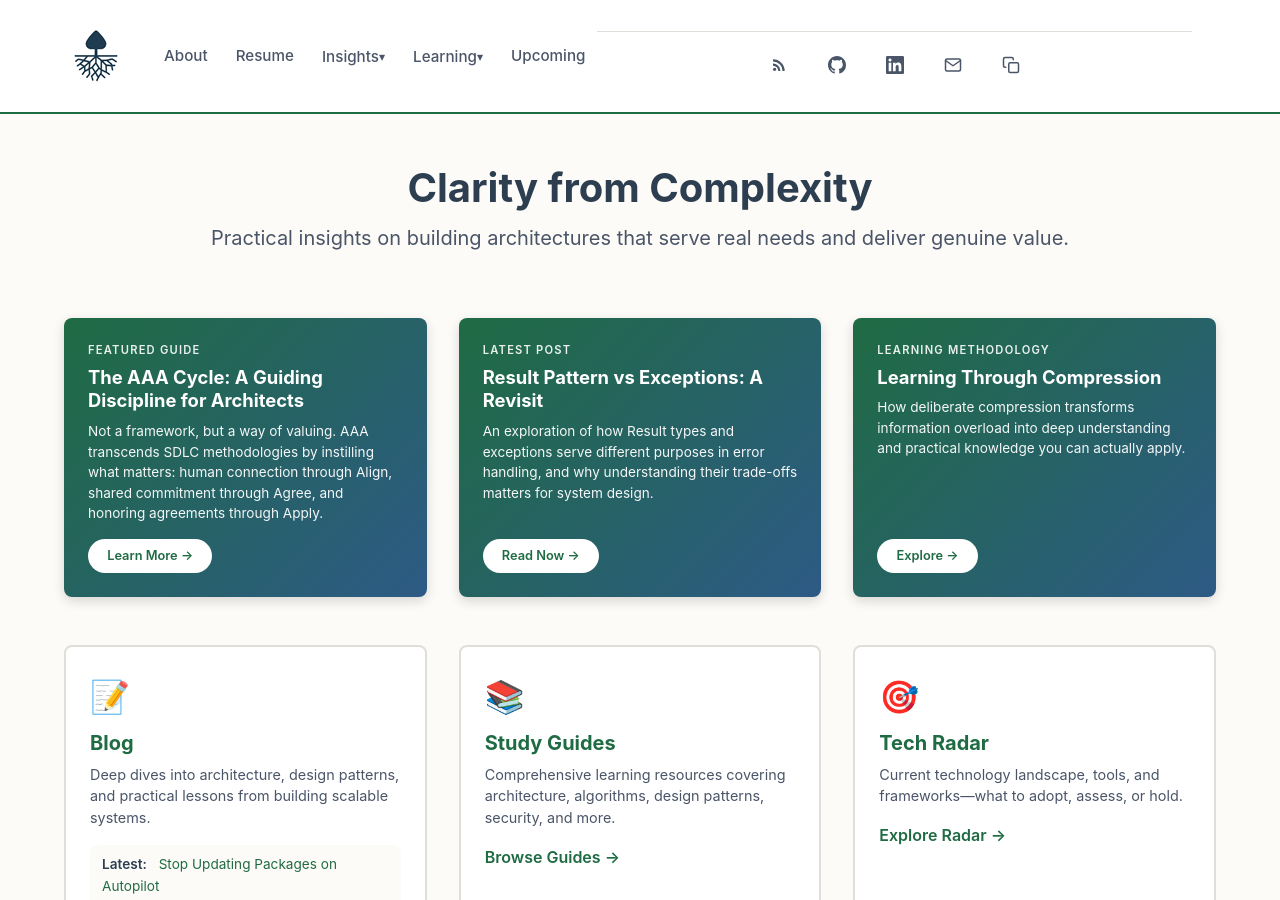
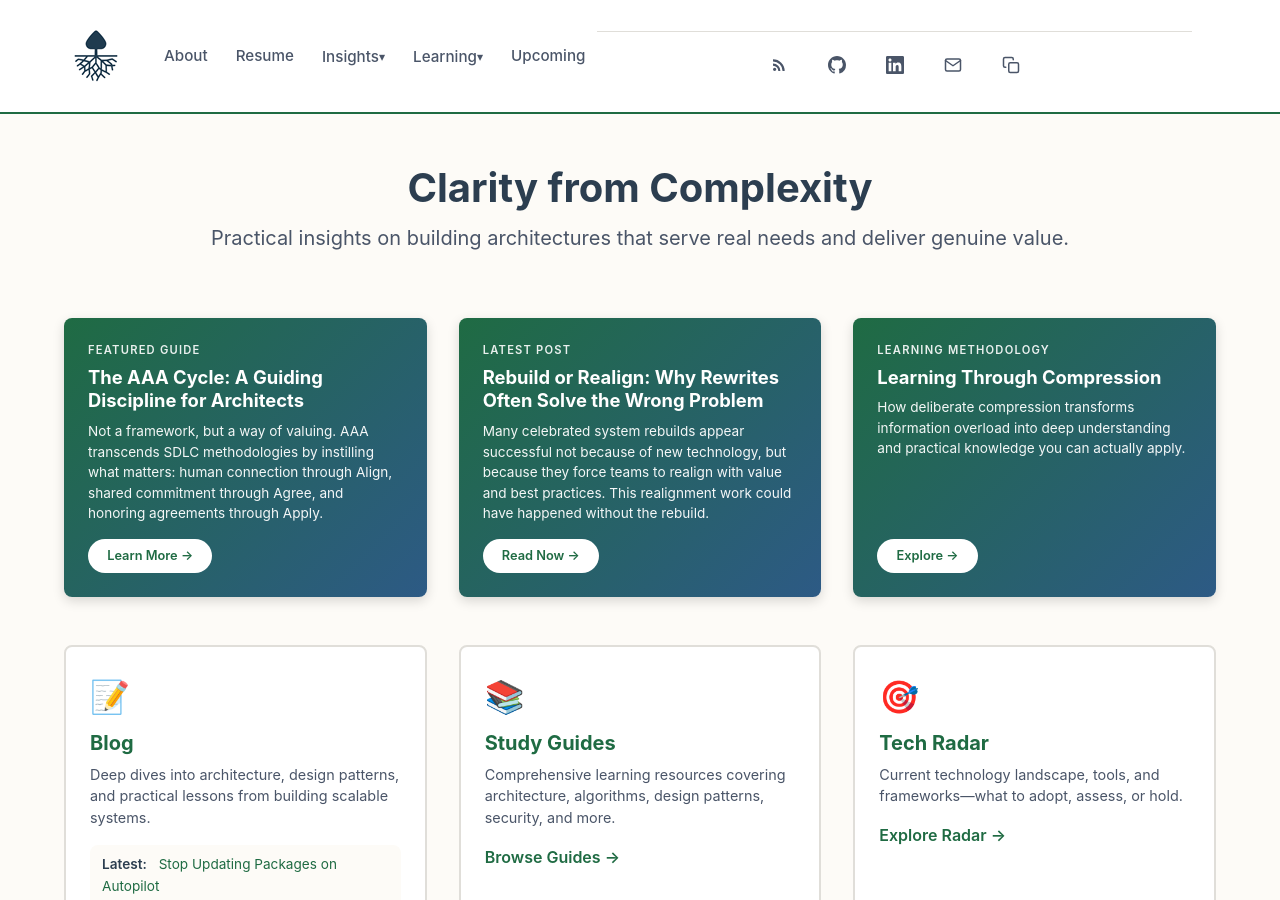
Before and after one commit to stevenstuartm/stevenstuartm.github.io, a Jekyll site: the page built from index.md, in a window 1280 px wide and 900 px high. Built offline with Jekyll 4.4.1, drawn with Linux system fonts in a browser that asks for light colours.

Commit message:
updating latest post card

```diff
--- a/index.md
+++ b/index.md
@@ -12,10 +12,10 @@ featured_items:
     url: "/study-guides/sdlc/aaa-cycle.html"
 
   - label: "Latest Post"
-    title: "Result Pattern vs Exceptions: A Revisit"
-    description: "An exploration of how Result types and exceptions serve different purposes in error handling, and why understanding their trade-offs matters for system design."
+    title: "Rebuild or Realign: Why Rewrites Often Solve the Wrong Problem"
+    description: "Many celebrated system rebuilds appear successful not because of new technology, but because they force teams to realign with value and best practices. This realignment work could have happened without the rebuild."
     cta: "Read Now"
-    url: "/blog/2025/10/29/result-pattern-vs-exceptions-revisited.html"
+    url: "/blog/2025/11/07/rebuild-or-realign.html"
 
   - label: "Learning Methodology"
     title: "Learning Through Compression"
```
